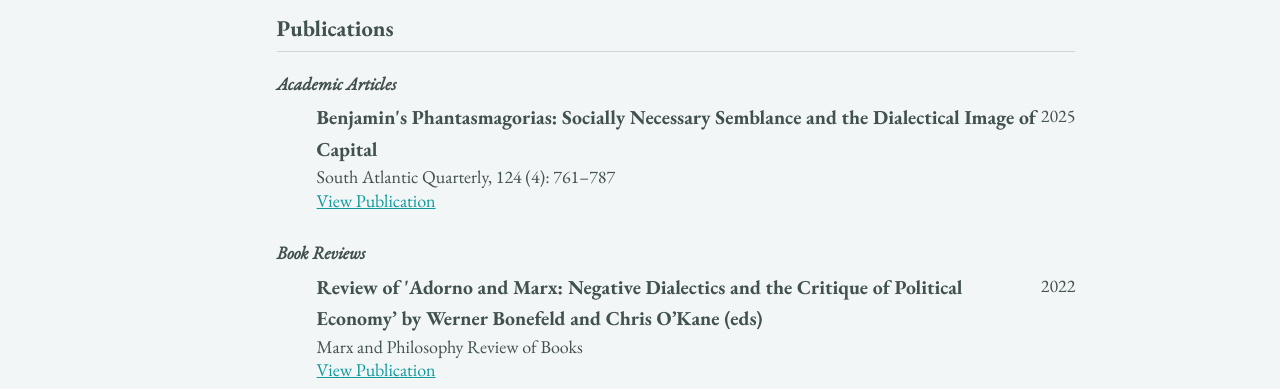
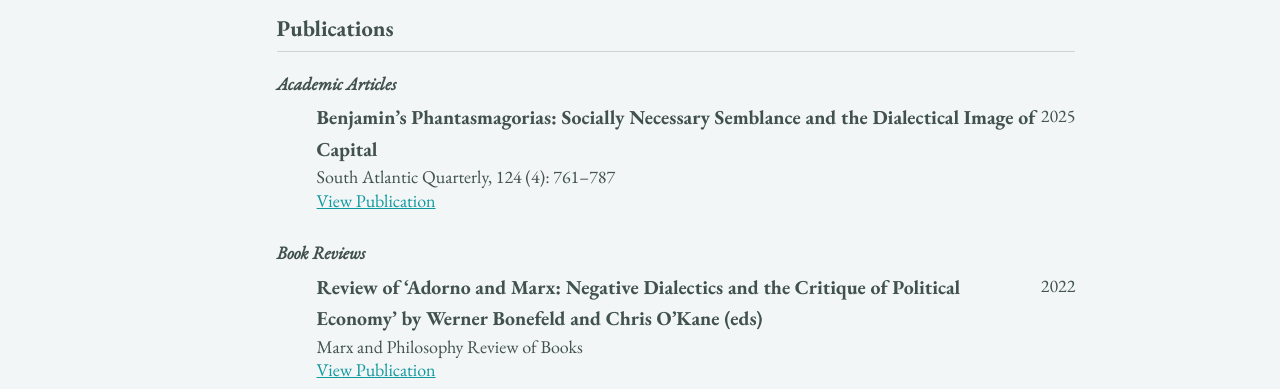
Before and after one commit to epujol90/epujol90.github.io, a Jekyll site: the page built from _pages/cv-json.md, in a window 1280 px wide and 900 px high, scrolled down 898 px. Shown: the part 156-545 px from the top of the window. Built offline with Jekyll 4.4.1, drawn with Linux system fonts in a browser that asks for light colours; a script bundle is joined from its source files by our own code; library files that are not in the unit come from our copies.

```diff
--- a/_data/cv.json
+++ b/_data/cv.json
@@ -78,7 +78,7 @@
   "references": [],
   "publications": [
     {
-      "name": "Benjamin's Phantasmagorias: Socially Necessary Semblance and the Dialectical Image of Capital",
+      "name": "Benjamin’s Phantasmagorias: Socially Necessary Semblance and the Dialectical Image of Capital",
       "publisher": "South Atlantic Quarterly, 124 (4): 761–787",
       "releaseDate": "2025-10-01",
       "website": "https://doi.org/10.1215/00382876-11963104",
@@ -86,7 +86,7 @@
       "category": "Academic Articles"
     },
     {
-      "name": "Review of 'Adorno and Marx: Negative Dialectics and the Critique of Political Economy’ by Werner Bonefeld and Chris O’Kane (eds)",
+      "name": "Review of ‘Adorno and Marx: Negative Dialectics and the Critique of Political Economy’ by Werner Bonefeld and Chris O’Kane (eds)",
       "publisher": "Marx and Philosophy Review of Books",
       "releaseDate": "2022-09-12",
       "website": "https://marxandphilosophy.org.uk/reviews/20492_adorno-and-marx-negative-dialectics-and-the-critique-of-political-economy-by-werner-bonefeld-and-chris-okane-eds-reviewed-by-ernest-pujol-leon/",
```
